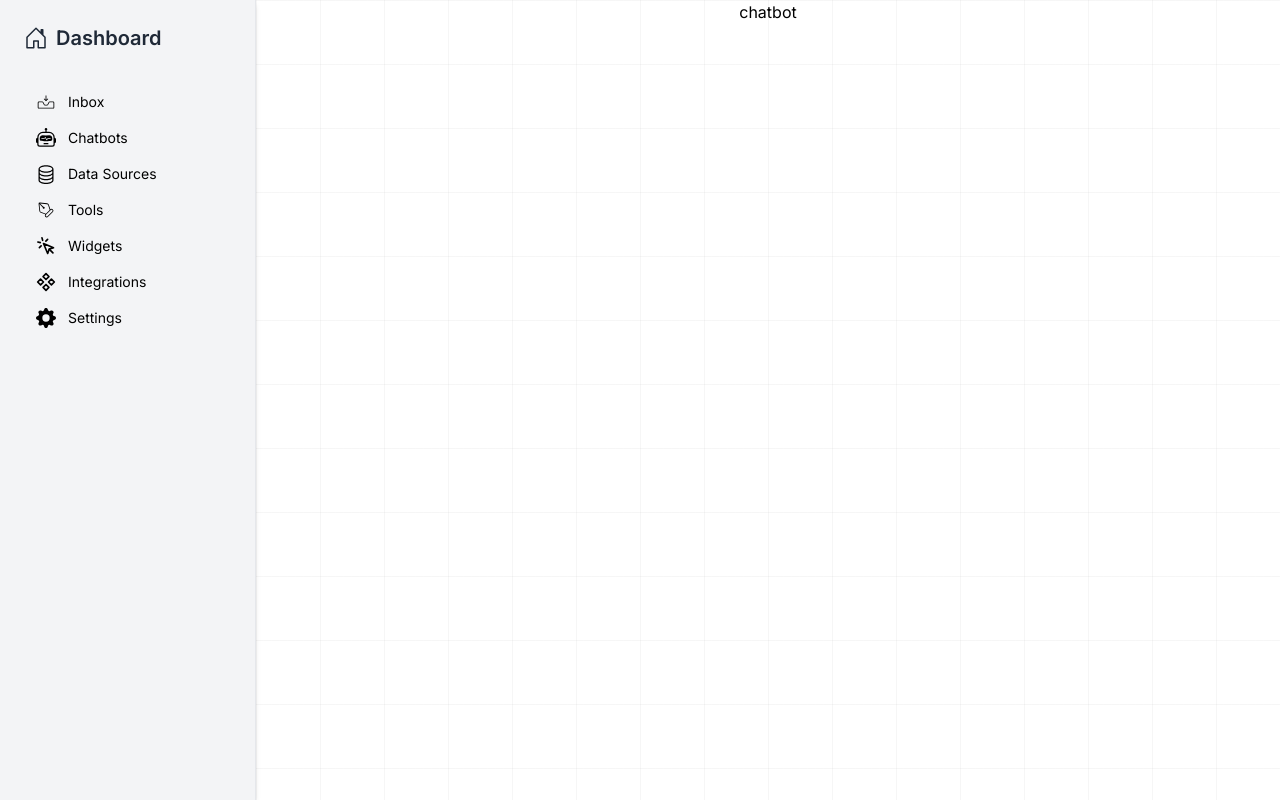
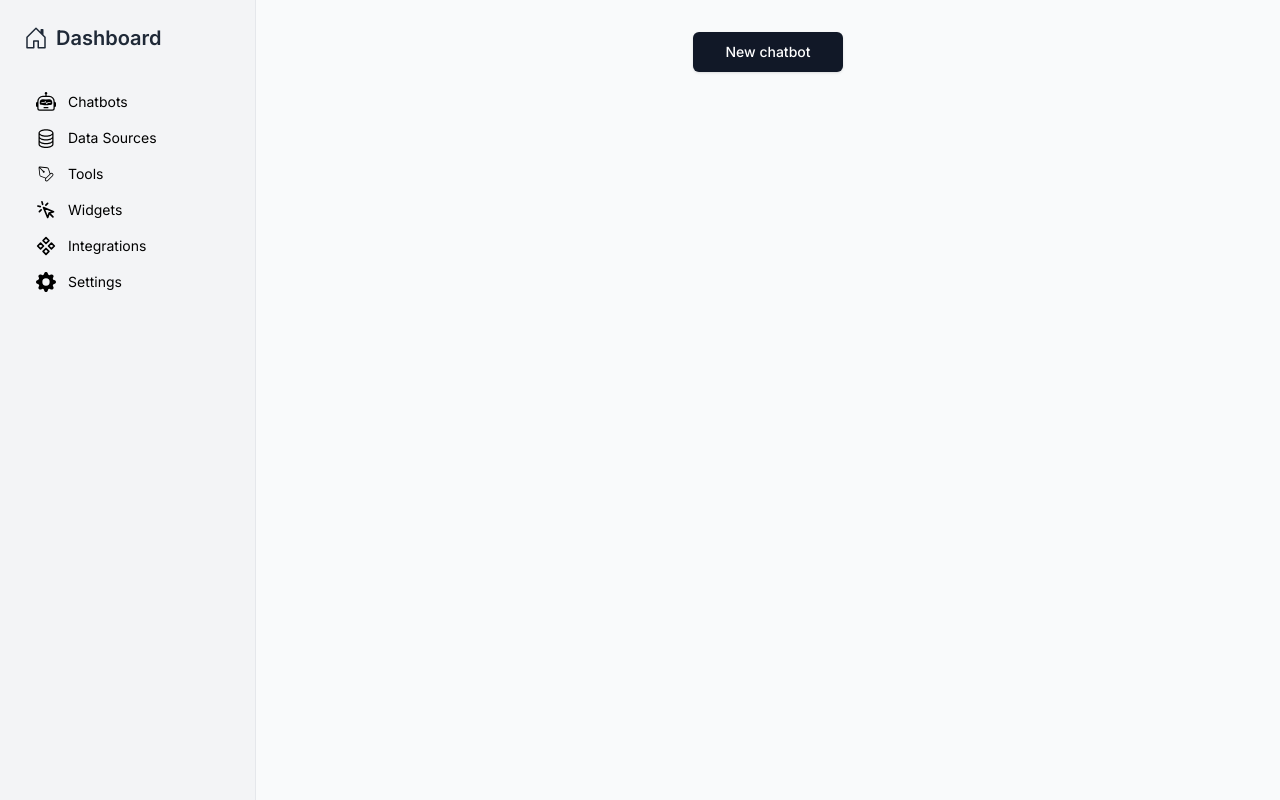
Before and after one commit to abhijitxy/Genie, a Next.js app: page /chatbots in a window 1280 px wide. Built offline with nearby package versions, Linux system fonts and the light colour scheme.

Commit message:
removed inbox page

```diff
--- a/src/app/(dashboard)/Components/Sidebar.tsx
+++ b/src/app/(dashboard)/Components/Sidebar.tsx
@@ -1,7 +1,7 @@
 "Use Client";
 import React from "react";
 import { BsHouseDoor, BsRobot, BsDatabase, BsGearFill } from "react-icons/bs";
-import { CiInboxIn, CiPen } from "react-icons/ci";
+import { CiPen } from "react-icons/ci";
 import { LuMousePointerClick, LuComponent } from "react-icons/lu";
 import Link from "next/link";
 
@@ -9,7 +9,7 @@ const Sidebar = () => {
   return (
     <div className="lg:w-64 w-full h-screen bg-gray-100 border-r overflow-y-auto shadow-md">
       <div className="flex flex-col p-6">
-        <Link href="">
+        <Link href="/">
           <div className="flex items-center gap-2 font-semibold text-xl text-gray-800 hover:text-blue-500 dark:hover:text-blue-300">
             <BsHouseDoor className="h-6 w-6" />
             <span>Dashboard</span>
@@ -18,17 +18,25 @@ const Sidebar = () => {
 
         <nav className="mt-8">
           {[
-            { href: "/inbox", icon: <CiInboxIn />, text: "Inbox" },
             { href: "/chatbots", icon: <BsRobot />, text: "Chatbots" },
             { href: "/datasource", icon: <BsDatabase />, text: "Data Sources" },
             { href: "/tool", icon: <CiPen />, text: "Tools" },
-            { href: "/widgets", icon: <LuMousePointerClick />, text: "Widgets" },
-            { href: "/integrations ", icon: <LuComponent />, text: "Integrations" },
+            {
+              href: "/widgets",
+              icon: <LuMousePointerClick />,
+              text: "Widgets",
+            },
+            {
+              href: "/integrations ",
+              icon: <LuComponent />,
+              text: "Integrations",
+            },
             { href: "/settings", icon: <BsGearFill />, text: "Settings" },
           ].map((link) => (
             <Link href={link.href} key={link.text}>
               <div className="flex items-center gap-3 rounded-lg px-3 py-2 transition-all hover:bg-gray-300 ">
-                {link.icon && React.cloneElement(link.icon, { className: "h-5 w-5" })}
+                {link.icon &&
+                  React.cloneElement(link.icon, { className: "h-5 w-5" })}
                 <span className="text-sm">{link.text}</span>
               </div>
             </Link>
--- a/src/app/(dashboard)/Components/SingOut.tsx
+++ /dev/null
@@ -1,20 +0,0 @@
-import React from 'react';
-
-interface SignOutProps {
-    onSignOut: () => void;
-}
-
-const SignOut: React.FC<SignOutProps> = ({ onSignOut }) => {
-    const handleSignOut = () => {
-        // Call the onSignOut function passed as a prop
-        onSignOut();
-    };
-
-    return (
-        <button onClick={handleSignOut}>
-            Sign Out
-        </button>
-    );
-};
-
-export default SignOut;
--- a/src/app/(dashboard)/chatbots/create/page.tsx
+++ b/src/app/(dashboard)/chatbots/create/page.tsx
@@ -1,3 +1,6 @@
+"use client";
+import Link from "next/link";
+
 export default function Component() {
     return (
       <main className="flex flex-col items-center justify-center min-h-screen py-12 bg-gray-50">
@@ -74,9 +77,11 @@ export default function Component() {
                   className="w-full px-3 py-2 border rounded-md focus:outline-none focus:border-gray-900"
                 />
               </div>
+              <Link href="/api/chat">
               <button className="w-full bg-black text-white py-2 px-4 rounded-md hover:bg-gray-900 focus:outline-none focus:ring">
                 Create Chatbot Widget Access
               </button>
+              </Link>
             </div>
           </div>
         </div>
--- a/src/app/(dashboard)/chatbots/page.tsx
+++ b/src/app/(dashboard)/chatbots/page.tsx
@@ -2,12 +2,12 @@ import Link from "next/link";
 
 export default function Component() {
     return (
-      <main className="flex flex-col items-center justify-between">
-        <div>
+      <main className="flex flex-col items-center justify-between py-8 bg-gray-50">
+        <button className="inline-flex h-10 items-center justify-center text-white rounded-md bg-gray-900 px-8 text-sm font-medium shadow transition-colors hover:bg-gray-900/90 focus-visible:outline-none focus-visible:ring-gray-950">
         <Link href="/chatbots/create">
-           chatbot
+           New chatbot
            </Link>
-        </div>
+        </button>
       </main>
     );
   }
--- a/src/app/(dashboard)/inbox/page.tsx
+++ /dev/null
@@ -1,9 +0,0 @@
-export default function Page () {
-    return (
-        <main>
-            <div>
-                inbox
-            </div>
-        </main>
-    )
-}
--- a/src/app/(dashboard)/settings/page.tsx
+++ b/src/app/(dashboard)/settings/page.tsx
@@ -1,7 +1,7 @@
-export default function page () {
-    return (
-        <div className="text-center py-7">
-            <h1>Settings</h1>
-        </div>
-    )
-}
+import { UserProfile } from "@clerk/nextjs";
+
+const UserProfilePage = () => (
+  <UserProfile path="/user-profile" routing="path" />
+);
+
+export default UserProfilePage;
```
